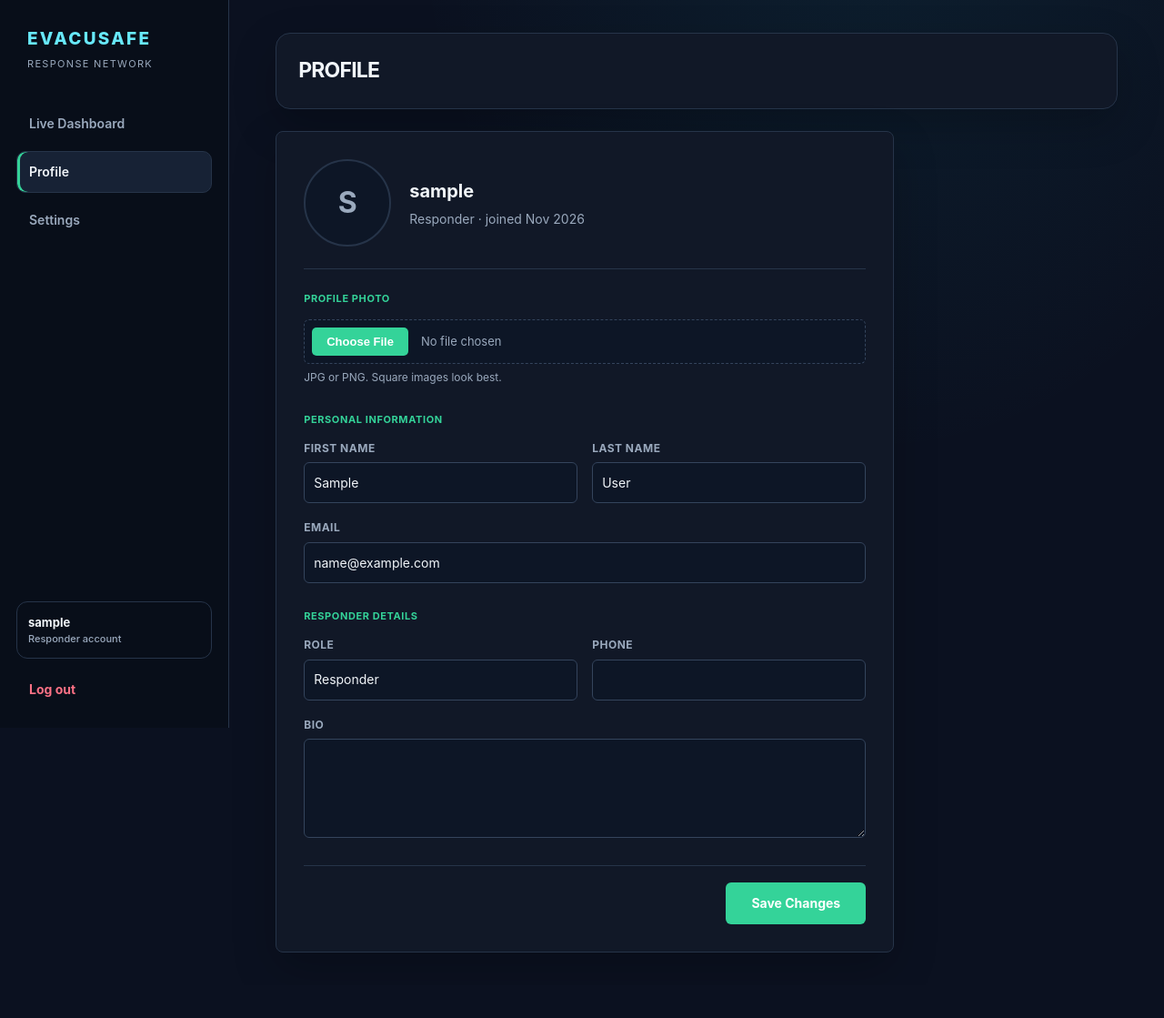
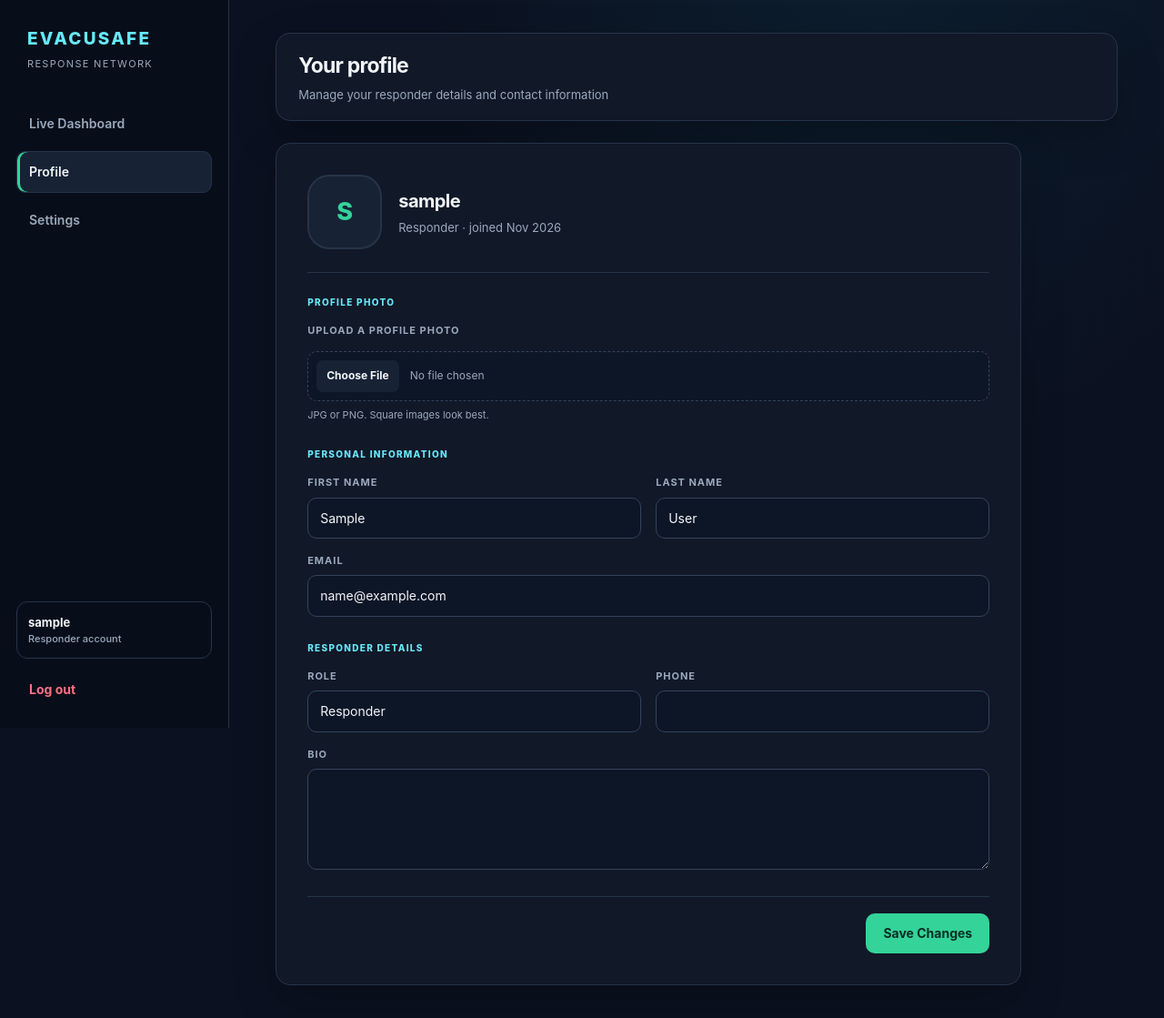
Before and after one commit to Markshed-Potato/EvacuSafe, a Django app: page /profile/ in a window 1280 px wide. Shown: the whole page at 91% size. Before the commit the page ends 1047 px from the top, so only its background shows below. Run offline with Django 5.2, Linux system fonts and the light colour scheme; the visitor is signed in with stand-in values (Sample User, id 1).

Commit message:
Polish dashboard profile and settings UI

```diff
--- a/EvacuSafe/static/css/profile/profile.css
+++ b/EvacuSafe/static/css/profile/profile.css
@@ -1,60 +1,71 @@
-/* Profile slice — page-header is shared in base.css */
 .profile-card {
-    background: var(--card-bg); border: 1px solid var(--border); border-radius: 8px; padding: 30px; max-width: 680px;
+    width: min(100%, 820px);
+    padding: clamp(20px, 4vw, 34px);
+    border: 1px solid var(--border);
+    border-radius: var(--radius);
+    background: var(--card-bg);
     box-shadow: var(--shadow);
 }
-
-.profile-header { display: flex; align-items: center; gap: 20px; flex-wrap: wrap; }
+.profile-header { display: flex; align-items: center; gap: 18px; flex-wrap: wrap; }
 .avatar {
-    width: 96px; height: 96px; border-radius: 50%; flex-shrink: 0;
-    background-color: var(--input-bg); background-size: cover; background-position: center;
+    display: flex;
+    width: 82px;
+    height: 82px;
+    flex: 0 0 82px;
+    align-items: center;
+    justify-content: center;
     border: 2px solid var(--border);
-    display: flex; align-items: center; justify-content: center;
-    font-size: 32px; font-weight: bold; color: var(--muted);
+    border-radius: 24px;
+    background-color: var(--card-raised);
+    background-position: center;
+    background-size: cover;
+    color: var(--accent);
+    font-size: 27px;
+    font-weight: 800;
 }
-.profile-identity h2 { margin: 0 0 4px 0; color: var(--text); font-size: 20px; }
-.profile-identity p { margin: 0; color: var(--muted); font-size: 14px; }
-
-.divider { border: none; border-top: 1px solid var(--border); margin: 24px 0; }
-
+.profile-identity h2 { margin: 0 0 3px; color: var(--text); font-size: 20px; letter-spacing: -0.025em; }
+.profile-identity p { margin: 0; color: var(--muted); font-size: 13px; }
+.divider { height: 1px; margin: 25px 0; border: 0; background: var(--border); }
 .section-label {
-    font-size: 11px; font-weight: 700; letter-spacing: 0.6px; text-transform: uppercase;
-    color: var(--accent); margin: 0 0 14px 0;
+    margin: 0 0 15px;
+    color: var(--cyan);
+    font-size: 10px;
+    font-weight: 800;
+    letter-spacing: 0.13em;
+    text-transform: uppercase;
 }
-.section-label:not(:first-of-type) { margin-top: 28px; }
-
-.form-row { margin-bottom: 18px; }
-.form-row label { display: block; font-size: 12px; font-weight: 700; color: var(--muted); margin-bottom: 6px; text-transform: uppercase; letter-spacing: 0.5px; }
-.form-row input[type="text"], .form-row input[type="email"], .form-row input[type="tel"], .form-row textarea {
-    width: 100%; padding: 10px; border: 1px solid var(--input-border); border-radius: 6px; font-size: 14px;
-    background: var(--input-bg); color: var(--text); font-family: inherit;
-}
-.form-row textarea { min-height: 90px; resize: vertical; }
-.form-row input:focus, .form-row textarea:focus { outline: none; border-color: var(--accent); }
-.field-errors { color: var(--danger); font-size: 12px; margin-top: 6px; }
-
-/* Avatar upload field — styled file input, no default browser chrome */
-.avatar-field { display: flex; flex-direction: column; gap: 6px; }
+.section-label:not(:first-of-type) { margin-top: 27px; }
+.form-row { margin-bottom: 16px; }
+.form-row textarea { min-height: 100px; resize: vertical; }
+.field-errors { color: var(--danger); font-size: 12px; }
+.avatar-field { display: flex; flex-direction: column; gap: 7px; }
 .avatar-field input[type="file"] {
-    width: 100%; padding: 8px; font-size: 13px; color: var(--muted);
-    background: var(--input-bg); border: 1px dashed var(--input-border); border-radius: 6px;
+    width: 100%;
+    padding: 9px;
+    border: 1px dashed var(--input-border);
+    border-radius: 10px;
+    background: var(--input-bg);
+    color: var(--muted);
+    font-size: 12px;
 }
 .avatar-field input[type="file"]::file-selector-button {
-    background: var(--accent); color: #fff; border: none; padding: 8px 16px;
-    border-radius: 5px; font-weight: 600; font-size: 13px; cursor: pointer; margin-right: 14px;
+    margin-right: 12px;
+    padding: 8px 11px;
+    border: 0;
+    border-radius: 7px;
+    background: var(--card-raised);
+    color: var(--text);
+    cursor: pointer;
+    font: inherit;
+    font-weight: 650;
 }
-.avatar-field input[type="file"]::file-selector-button:hover { background: var(--accent-hover); }
-.field-hint { font-size: 12px; color: var(--muted); }
+.field-hint { color: var(--muted); font-size: 11px; }
+.two-col { display: grid; grid-template-columns: repeat(2, minmax(0, 1fr)); gap: 16px; }
+.form-actions { display: flex; justify-content: flex-end; margin-top: 23px; padding-top: 18px; border-top: 1px solid var(--border); }
 
-.two-col { display: grid; grid-template-columns: 1fr 1fr; gap: 16px; }
-
-.form-actions { margin-top: 24px; padding-top: 18px; border-top: 1px solid var(--border); display: flex; justify-content: flex-end; }
-.btn.save-btn { background: var(--accent); color: white; border: none; padding: 12px 28px; border-radius: 6px; font-weight: bold; font-size: 14px; cursor: pointer; }
-.btn.save-btn:hover { background: var(--accent-hover); }
-
-@media (max-width: 640px) {
-    .two-col { grid-template-columns: 1fr; }
-    .profile-header { text-align: center; justify-content: center; }
-    .form-actions { justify-content: stretch; }
-    .btn.save-btn { width: 100%; }
+@media (max-width: 560px) {
+    .two-col { grid-template-columns: 1fr; gap: 0; }
+    .profile-header { align-items: center; }
+    .avatar { width: 68px; height: 68px; flex-basis: 68px; border-radius: 20px; }
+    .form-actions .btn { width: 100%; }
 }
--- a/EvacuSafe/static/js/user_settings/settings.js
+++ b/EvacuSafe/static/js/user_settings/settings.js
@@ -7,5 +7,6 @@ document.addEventListener('DOMContentLoaded', function () {
     // on every page load via the "dark-mode" class rendered in base.html.
     darkToggle.addEventListener('change', function () {
         document.body.classList.toggle('dark-mode', darkToggle.checked);
+        document.body.classList.toggle('light-mode', !darkToggle.checked);
     });
 });
--- a/EvacuSafe/templates/base.html
+++ b/EvacuSafe/templates/base.html
@@ -8,7 +8,7 @@
     <link rel="stylesheet" href="{% static 'css/base.css' %}">
     {% block extra_css %}{% endblock %}
 </head>
-<body class="{% block body_class %}{% endblock %}{% if not user.is_authenticated or user.settings.dark_mode %}dark-mode{% else %}light-mode{% endif %}">
+<body class="{% block body_class %}{% endblock %} {% if not user.is_authenticated or user.settings.dark_mode %}dark-mode{% else %}light-mode{% endif %}">
     {% if user.is_authenticated %}
     <div class="app-shell">
         <aside class="sidebar">
--- a/EvacuSafe/templates/home/home.html
+++ b/EvacuSafe/templates/home/home.html
@@ -8,7 +8,10 @@
 {% endblock %}
 {% block content %}
 <div class="page-header">
-    <h1>HOME SCREEN / DISASTER MONITORING</h1>
+    <div class="page-heading-copy">
+        <h1>Live operations</h1>
+        <p>Evacuation center availability and capacity overview</p>
+    </div>
     <span class="status-badge" id="system-status-badge">● SYSTEM ACTIVE</span>
 </div>
 
--- a/EvacuSafe/templates/profile/profile.html
+++ b/EvacuSafe/templates/profile/profile.html
@@ -6,7 +6,10 @@
 {% endblock %}
 {% block content %}
 <div class="page-header">
-    <h1>PROFILE</h1>
+    <div class="page-heading-copy">
+        <h1>Your profile</h1>
+        <p>Manage your responder details and contact information</p>
+    </div>
 </div>
 
 <div class="profile-card">
@@ -28,6 +31,7 @@
 
         <h3 class="section-label">Profile Photo</h3>
         <div class="form-row avatar-field">
+            <label for="{{ profile_form.avatar.id_for_label }}">Upload a profile photo</label>
             {{ profile_form.avatar }}
             <span class="field-hint">JPG or PNG. Square images look best.</span>
             {% if profile_form.avatar.errors %}<div class="field-errors">{{ profile_form.avatar.errors|striptags }}</div>{% endif %}
@@ -36,16 +40,16 @@
         <h3 class="section-label">Personal Information</h3>
         <div class="two-col">
             <div class="form-row">
-                <label>First Name</label>
+                <label for="{{ user_form.first_name.id_for_label }}">First name</label>
                 {{ user_form.first_name }}
             </div>
             <div class="form-row">
-                <label>Last Name</label>
+                <label for="{{ user_form.last_name.id_for_label }}">Last name</label>
                 {{ user_form.last_name }}
             </div>
         </div>
         <div class="form-row">
-            <label>Email</label>
+            <label for="{{ user_form.email.id_for_label }}">Email</label>
             {{ user_form.email }}
             {% if user_form.email.errors %}<div class="field-errors">{{ user_form.email.errors|striptags }}</div>{% endif %}
         </div>
@@ -53,16 +57,16 @@
         <h3 class="section-label">Responder Details</h3>
         <div class="two-col">
             <div class="form-row">
-                <label>Role</label>
+                <label for="{{ profile_form.role.id_for_label }}">Role</label>
                 {{ profile_form.role }}
             </div>
             <div class="form-row">
-                <label>Phone</label>
+                <label for="{{ profile_form.phone.id_for_label }}">Phone</label>
                 {{ profile_form.phone }}
             </div>
         </div>
         <div class="form-row">
-            <label>Bio</label>
+            <label for="{{ profile_form.bio.id_for_label }}">Bio</label>
             {{ profile_form.bio }}
         </div>
 
```
Also changed, not shown: EvacuSafe/apps/user_settings/tests.py (+17 -1 lines), EvacuSafe/static/css/home/home.css (+65 -36 lines), EvacuSafe/static/css/user_settings/settings.css (+41 -28 lines), EvacuSafe/templates/user_settings/settings.html (+11 -8 lines), EvacuSafe/README.md.
